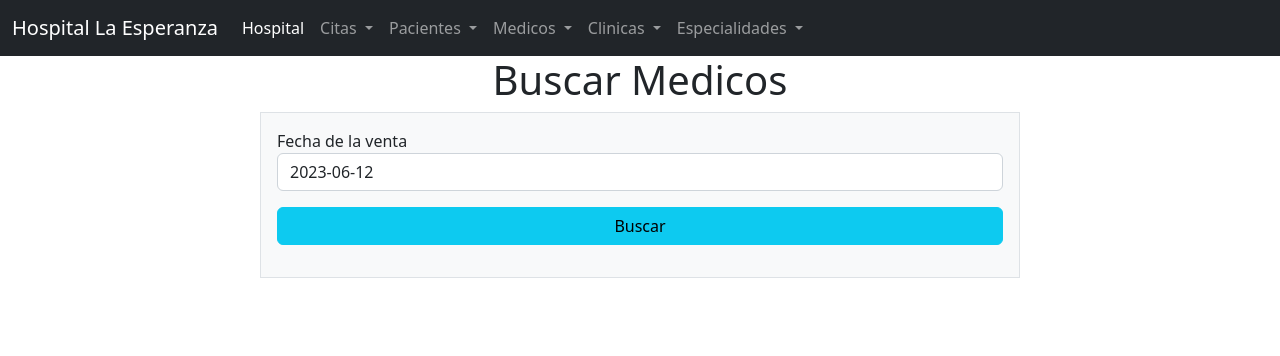
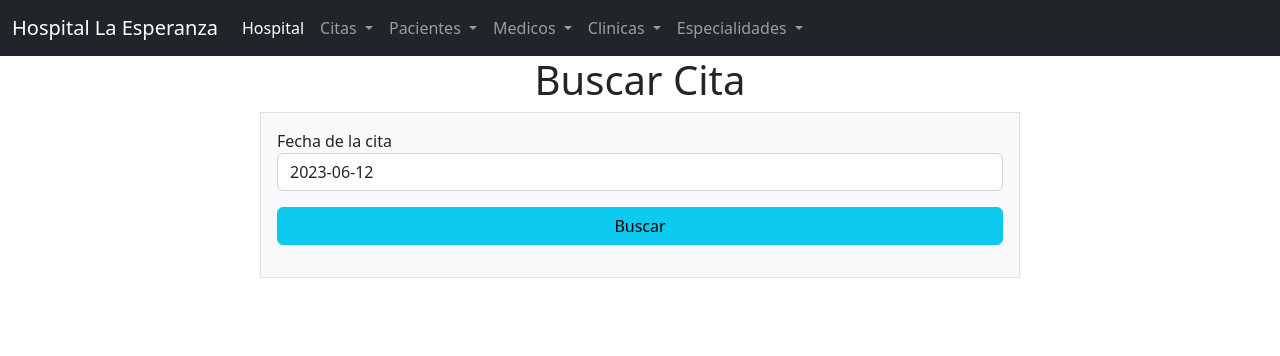
Before and after one commit to dany11279/Final_miron, a PHP site: page /buscar.php in a window 1280 px wide. Shown: the top 356 px of the page. Run offline with PHP 8.4, Linux system fonts and the light colour scheme.

Commit message:
modifique este archivo

```diff
--- a/vistas/citas/buscar.php
+++ b/vistas/citas/buscar.php
@@ -1,12 +1,12 @@
 <?php include_once '../../includes/header.php'?>
 <?php include_once '../../includes/navbar.php'?>
     <div class="container">
-        <h1 class="text-center">Buscar Medicos</h1>
+        <h1 class="text-center">Buscar Cita</h1>
         <div class="row justify-content-center">
             <form action="/Final_miron/controladores/citas/buscar.php" method="GET" class="col-lg-8 border bg-light p-3">
                 <div class="row mb-3">
                     <div class="col">
-                        <label for="venta_fecha">Fecha de la venta</label>
+                        <label for="venta_fecha">Fecha de la cita</label>
                         <input type="date-local" value="<?= date('Y-m-d') ?>" name="venta_fecha" id="venta_fecha" class="form-control">
                     </div>
                 </div>
--- a/vistas/especialidades/buscar.php
+++ b/vistas/especialidades/buscar.php
@@ -6,7 +6,7 @@
             <form action="/Final_miron/controladores/especialidades/buscar.php" method="GET" class="col-lg-8 border bg-light p-3">
                 <div class="row mb-3">
                     <div class="col">
-                        <label for="esp_nom">especialidad</label>
+                        <label for="esp_nom">Especialidades</label>
                         <input type="text" name="esp_nom" id="esp_nom" class="form-control">
                     </div>
                 </div>
```
